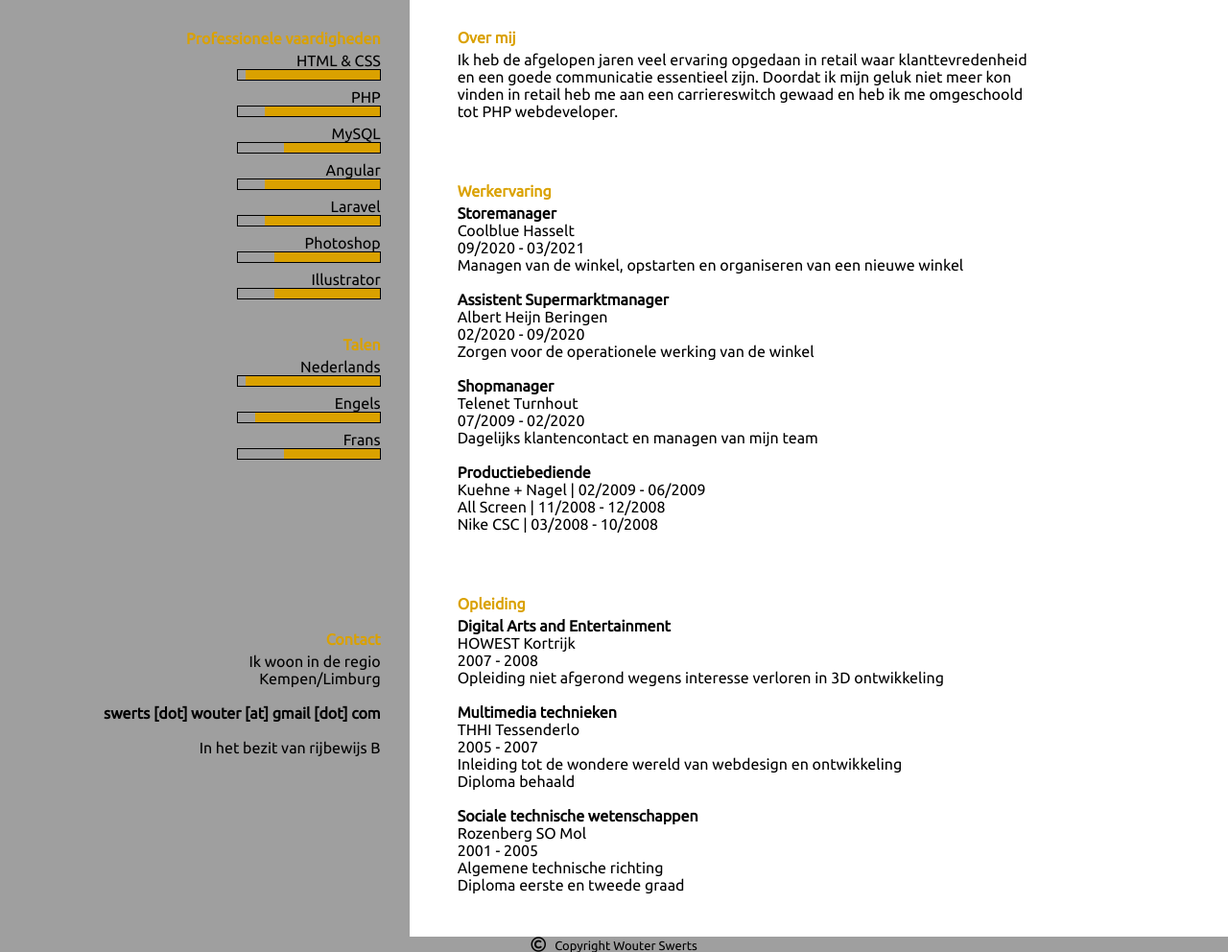
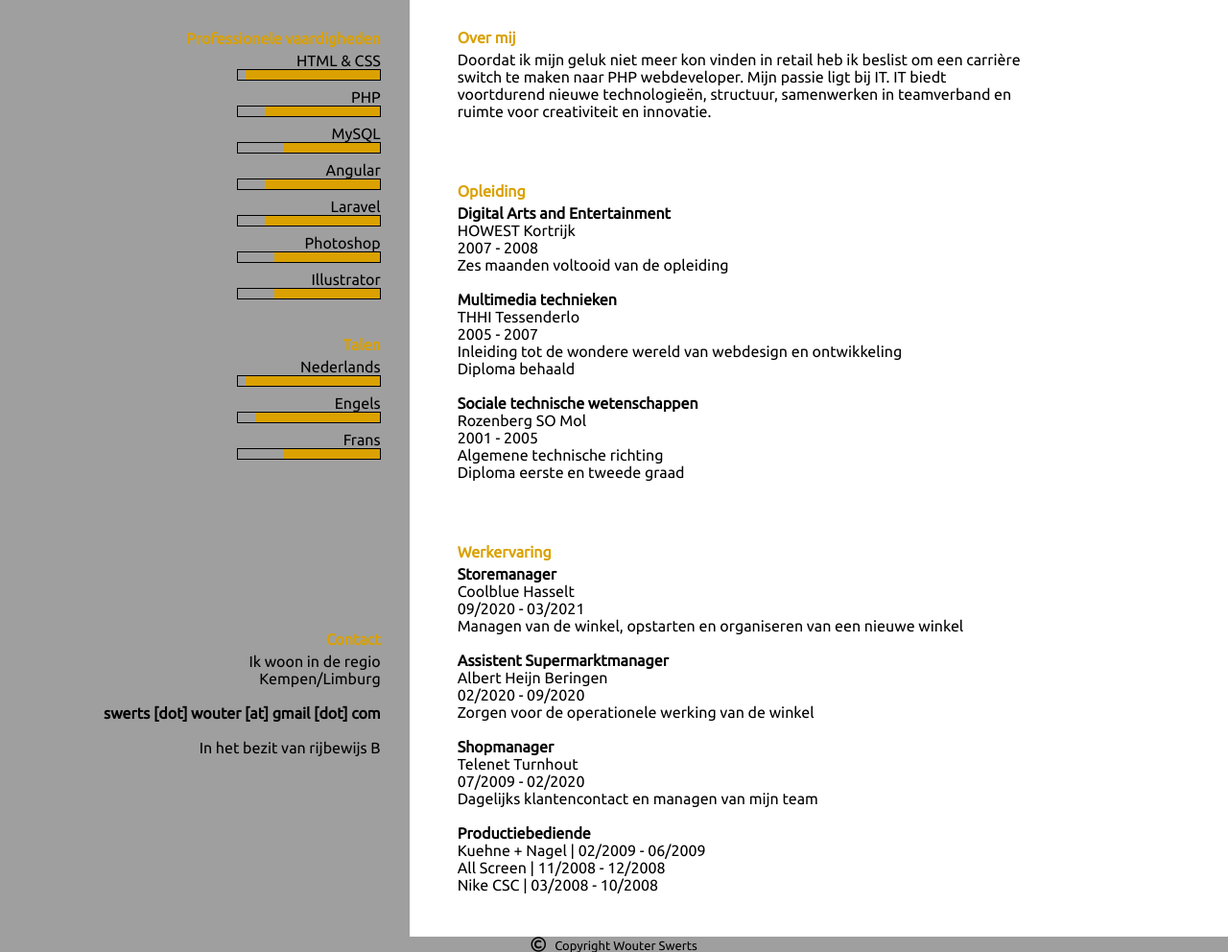
Before and after one commit to WouterSwerts/Portfolio, a plain HTML site: page cv.html in a window 1280 px wide. Shown: the part 390-1382 px from the top of the page at 96% size. Drawn offline with Linux system fonts and the light colour scheme; a script that the page names is missing.

Commit message:
Update cv.html
Aanpassingen tekst

```diff
--- a/cv.html
+++ b/cv.html
@@ -150,9 +150,27 @@
             </div>
             <div class="about">
                <h4>Over mij</h4>
-               <p>Ik heb de afgelopen jaren veel ervaring opgedaan in retail waar klanttevredenheid en een goede
-                  communicatie essentieel zijn. Doordat ik mijn geluk niet meer kon vinden in retail heb me aan een
-                  carriereswitch gewaad en heb ik me omgeschoold tot PHP webdeveloper.</p>
+               <p>Doordat ik mijn geluk niet meer kon vinden in retail heb ik beslist om een carrière switch te maken
+                  naar PHP webdeveloper. Mijn passie ligt bij IT.
+                  IT biedt voortdurend nieuwe technologieën, structuur, samenwerken in teamverband en ruimte voor
+                  creativiteit en innovatie.</p>
+            </div>
+            <div class="opleiding">
+               <h4>Opleiding</h4>
+               <p><span>Digital Arts and Entertainment</span><br>
+                  HOWEST Kortrijk <br> 2007 - 2008<br>
+                  Zes maanden voltooid van de opleiding<br><br>
+
+                  <span>Multimedia technieken</span><br>
+                  THHI Tessenderlo <br> 2005 - 2007<br>
+                  Inleiding tot de wondere wereld van webdesign en ontwikkeling<br>
+                  Diploma behaald<br><br>
+
+                  <span>Sociale technische wetenschappen</span><br>
+                  Rozenberg SO Mol <br> 2001 - 2005<br>
+                  Algemene technische richting<br>
+                  Diploma eerste en tweede graad</p>
+
             </div>
             <div class="werkervaring">
                <h4>Werkervaring</h4>
@@ -174,23 +192,7 @@
                   All Screen | 11/2008 - 12/2008 <br>
                   Nike CSC | 03/2008 - 10/2008</p>
             </div>
-            <div class="opleiding">
-               <h4>Opleiding</h4>
-               <p><span>Digital Arts and Entertainment</span><br>
-                  HOWEST Kortrijk <br> 2007 - 2008<br>
-                  Opleiding niet afgerond wegens interesse verloren in 3D ontwikkeling<br><br>
 
-                  <span>Multimedia technieken</span><br>
-                  THHI Tessenderlo <br> 2005 - 2007<br>
-                  Inleiding tot de wondere wereld van webdesign en ontwikkeling<br>
-                  Diploma behaald<br><br>
-
-                  <span>Sociale technische wetenschappen</span><br>
-                  Rozenberg SO Mol <br> 2001 - 2005<br>
-                  Algemene technische richting<br>
-                  Diploma eerste en tweede graad</p>
-
-            </div>
          </div>
 
 
```
